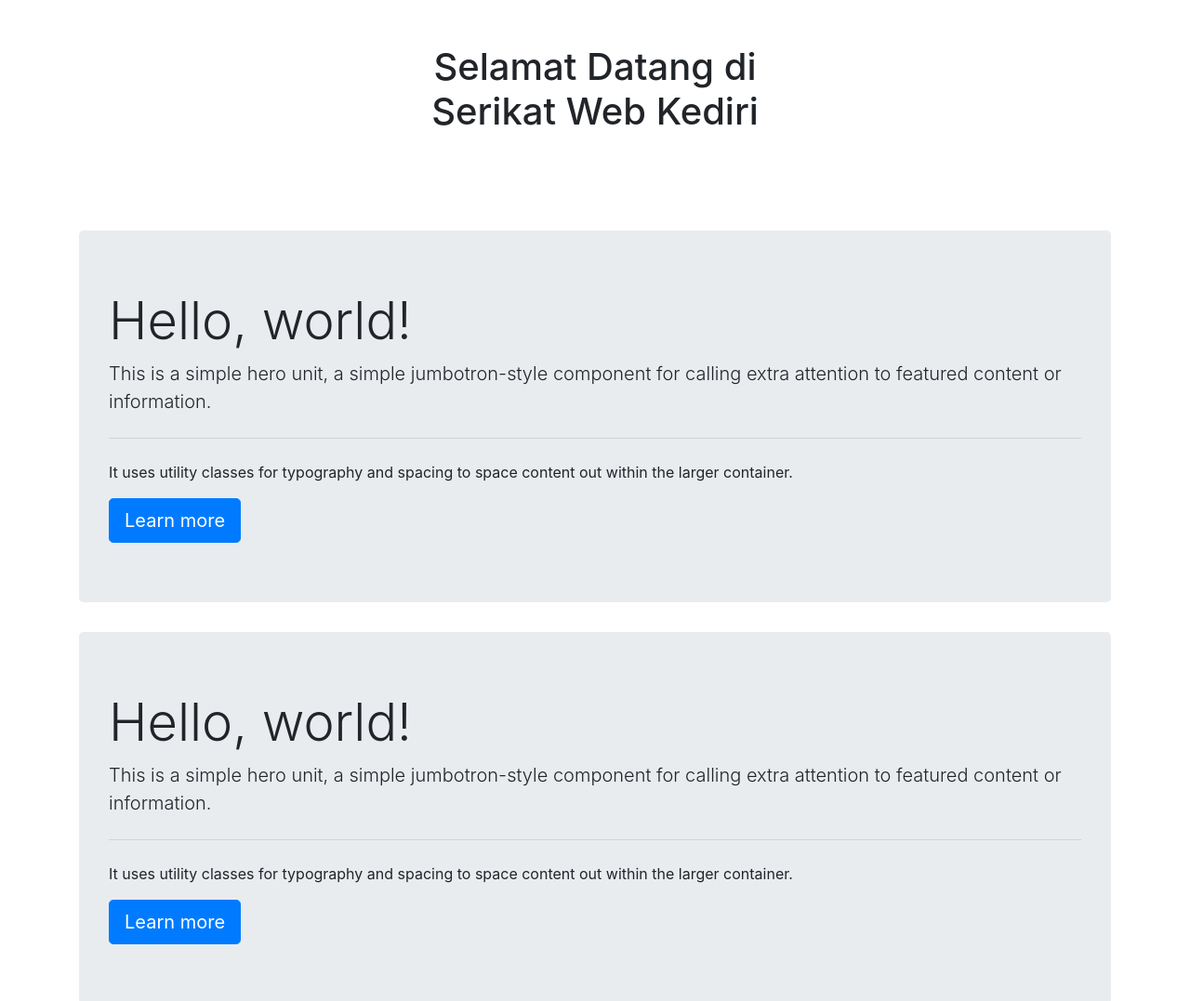
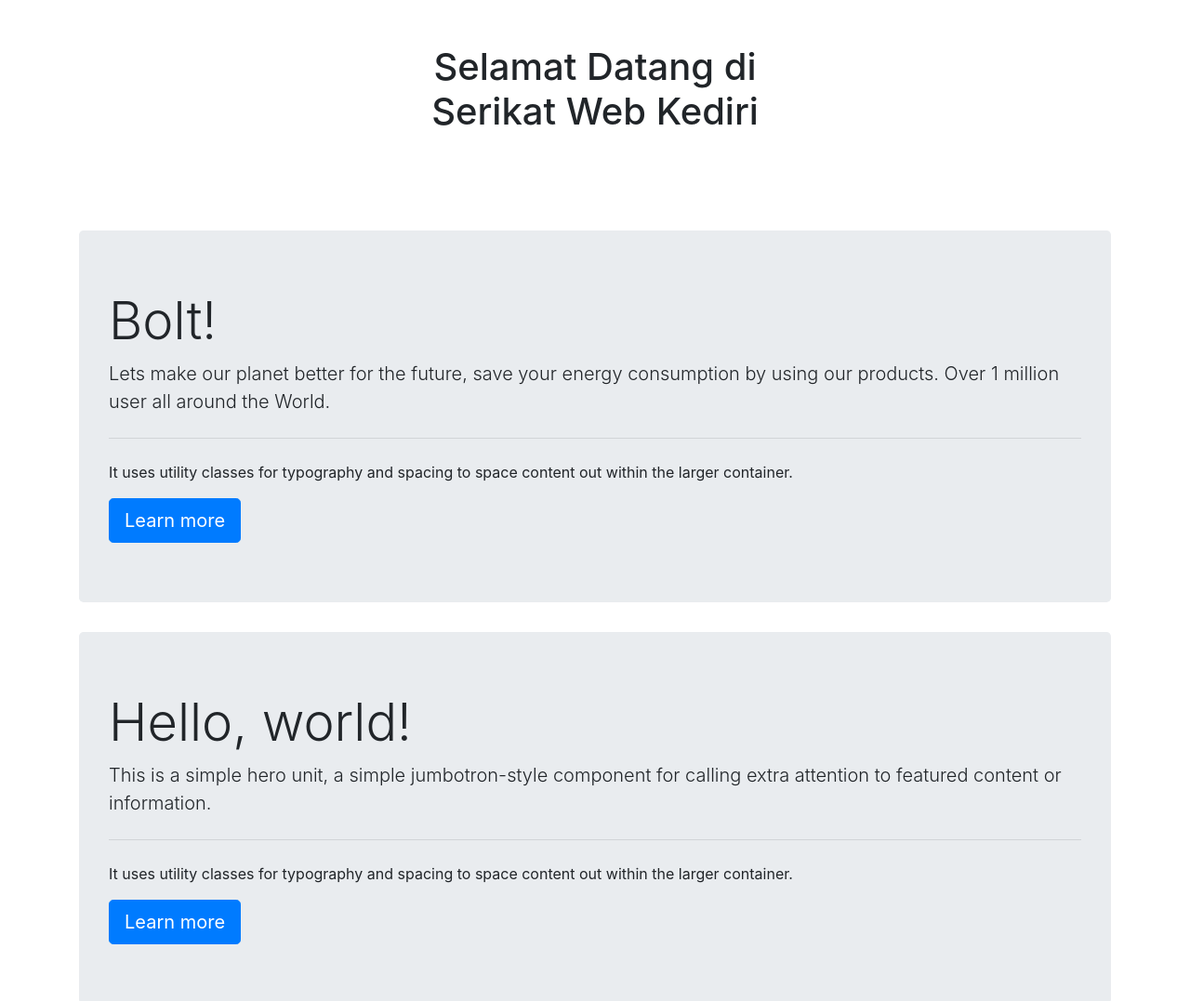
Before and after one commit to satryoutomo76/serikatweb, a plain HTML site: page index.html in a window 1280 px wide. Shown: the top 1077 px of the page at 93% size. Drawn offline with nearby package versions, Linux system fonts and the light colour scheme.

Commit message:
index baru

```diff
--- a/index.html
+++ b/index.html
@@ -20,8 +20,8 @@
 
 <div class="container">
   <div class="jumbotron">
-    <h1 class="display-4">Hello, world!</h1>
-    <p class="lead">This is a simple hero unit, a simple jumbotron-style component for calling extra attention to featured content or information.</p>
+    <h1 class="display-4">Bolt!</h1>
+    <p class="lead">Lets make our planet better for the future, save your energy consumption by using our products. Over 1 million user all around the World.</p>
     <hr class="my-4">
     <p>It uses utility classes for typography and spacing to space content out within the larger container.</p>
     <a class="btn btn-primary btn-lg" href="https://wahyudwikrisnanto.github.io" role="button">Learn more</a>
```
